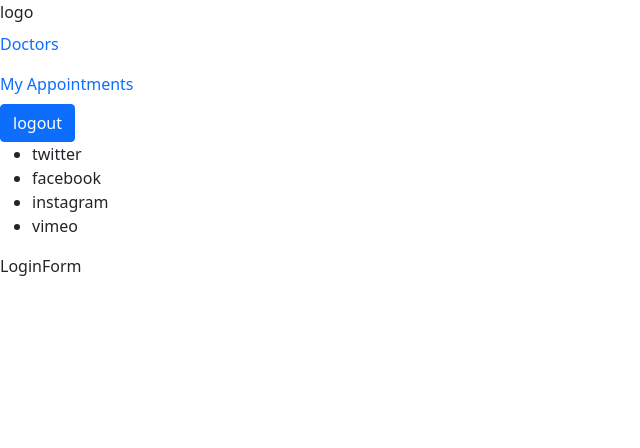
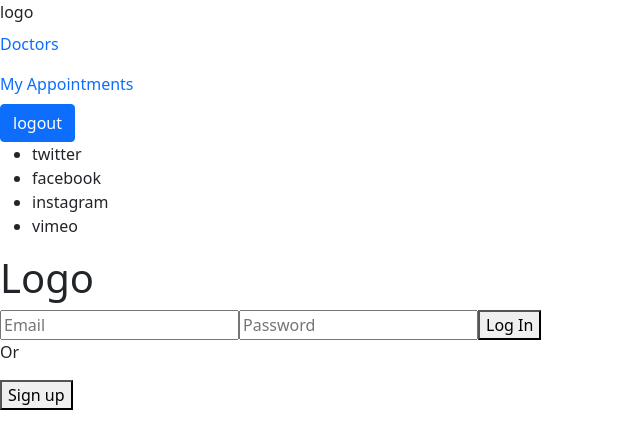
Before and after one commit to ahmetbozaci/recovon-frontend, a React (Create React App) app: page /login in a window 1280 px wide. Shown: the top 448 px of the page, without its empty margins (0-640 px from the left). Built offline with nearby package versions, Linux system fonts and the light colour scheme; no server answers.

Commit message:
Add basic login in the login component

```diff
--- a/src/App.js
+++ b/src/App.js
@@ -1,7 +1,7 @@
 import React from 'react';
 import { Provider } from 'react-redux';
 import { Routes, Route } from 'react-router-dom';
-import store from './Redux/store';
+import store from './redux/store';
 import './app.css';
 import 'bootstrap/dist/css/bootstrap.min.css';
 
--- a/src/components/LoginForm.js
+++ b/src/components/LoginForm.js
@@ -1,7 +1,31 @@
-import React from 'react';
+import { useState } from 'react';
+import { useNavigate } from 'react-router-dom';
 
-const LoginForm = () => (
-  <div>LoginForm</div>
-);
+const LoginForm = () => {
+  const navigate = useNavigate();
+  const [state, setState] = useState({
+    email: '',
+    password: '',
+  });
+
+  // const {
+  //   email, password,
+  // } = state;
+
+  return (
+    <div>
+      <h1>Logo</h1>
+      <form>
+        <input type="email" placeholder="Email" />
+        <input type="password" placeholder="Password" />
+        <button type="submit">Log In</button>
+      </form>
+      <div>
+        <p>Or</p>
+        <button type="submit" onClick={() => navigate('/signup')}>Sign up</button>
+      </div>
+    </div>
+  );
+};
 
 export default LoginForm;
--- a/src/components/SignupForm.js
+++ b/src/components/SignupForm.js
@@ -1,6 +1,6 @@
 import { useState } from 'react';
 import { useDispatch } from 'react-redux';
-import { createUser } from '../Redux/Signup/API';
+import { createUser } from '../redux/Signup/API';
 
 const Signup = () => {
   const dispatch = useDispatch();
```
Also changed, not shown: src/Redux/logIn/logInActions.js (added), src/Redux/logIn/logInReducer.js (added).
